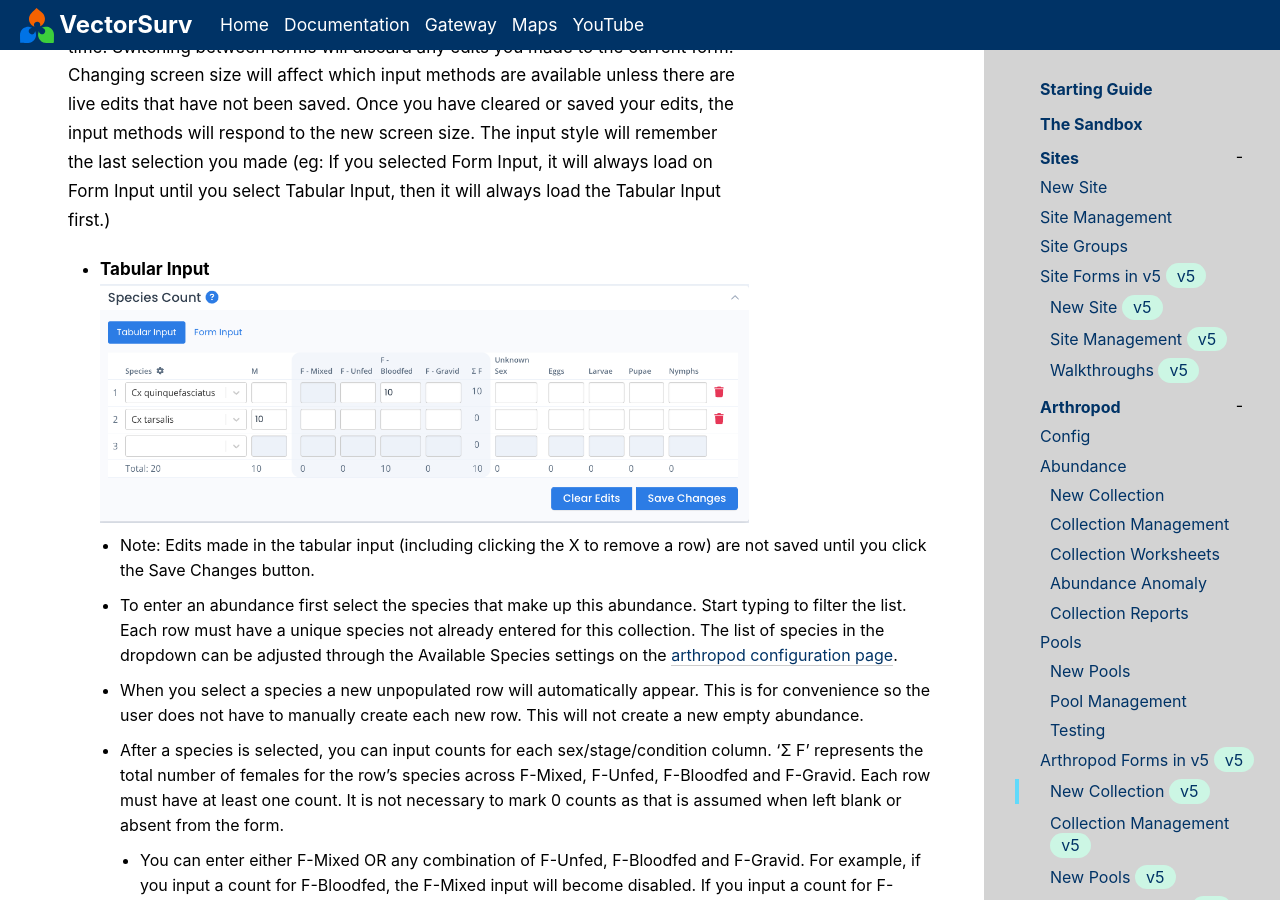
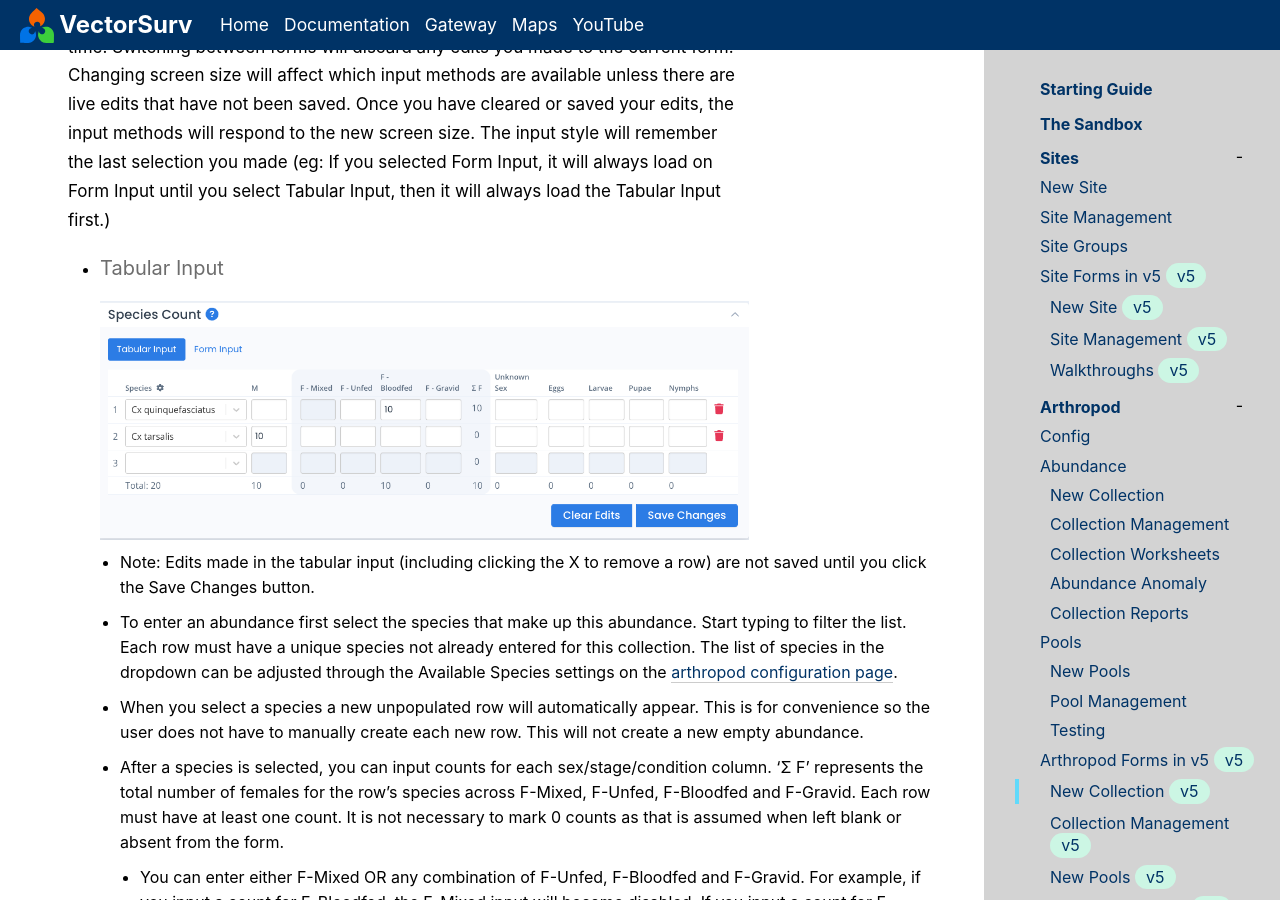
Before and after one commit to tlvaldepena/vectorsurv.org, a Jekyll site: the page built from _docs/arthropod/v5/collection.md, in a window 1280 px wide and 900 px high, scrolled down 3816 px. Built offline with Jekyll 4.4.1, drawn with Linux system fonts in a browser that asks for light colours.

Commit message:
PR updates: bold -> headers

```diff
--- a/_docs/arthropod/v5/collection.md
+++ b/_docs/arthropod/v5/collection.md
@@ -153,7 +153,8 @@
 
 You will see a single mobile-friendly form if your screen size is smaller than 768px. If your screen size is larger than 768px, there you will see two input methods: A tabular input similar to the legacy form where you can update multiple abundances in one go and the mobile-friendly form where you can input one abundance at a time. Switching between forms will discard any edits you made to the current form. Changing screen size will affect which input methods are available unless there are live edits that have not been saved. Once you have cleared or saved your edits, the input methods will respond to the new screen size. The input style will remember the last selection you made (eg: If you selected Form Input, it will always load on Form Input until you select Tabular Input, then it will always load the Tabular Input first.)
 
-- **Tabular Input**
+- #### Tabular Input
+
   ![Tabular Input](/assets/images/docs/new_collection_tabular.png)
 
   - Note: Edits made in the tabular input (including clicking the X to remove a row) are not saved until you click the Save Changes button.
@@ -165,7 +166,8 @@
   - **Action Buttons:**
     ![Gray X icon](/assets/images/docs/action-button-remove.png) Remove the selected row.
 
-- **Form Input**
+- #### Form Input
+
   ![Species Form Input](/assets/images/docs/new_collection_species_form.png)
 
 - **Fields**
```
